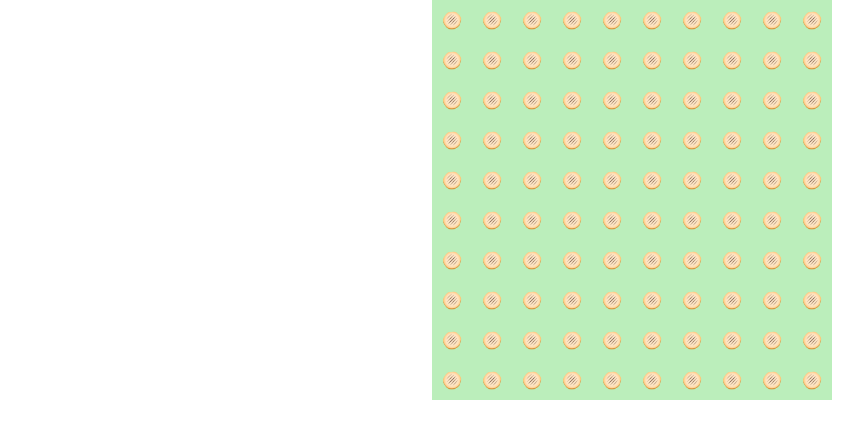
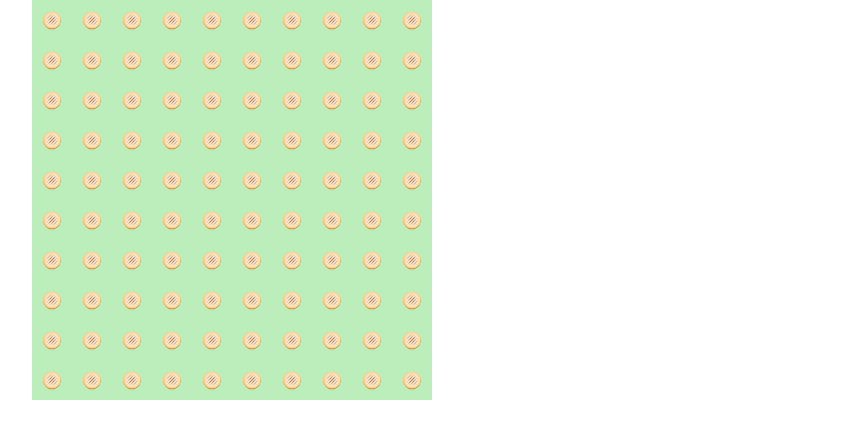
Before and after one commit to Vladyslav-Bekesh/minner, a React (Create React App) app: page / in a window 1280 px wide. Shown: the top 438 px of the page, without its empty margins (8-871 px from the left). Built offline with nearby package versions, Linux system fonts and the light colour scheme.

Commit message:
some fixrs and realese

```diff
--- a/package.json
+++ b/package.json
@@ -1,6 +1,6 @@
 {
   "name": "minner",
-  "version": "0.4.0",
+  "version": "1.0.0",
   "private": true,
   "dependencies": {
     "@testing-library/jest-dom": "^5.17.0",
--- a/src/App.tsx
+++ b/src/App.tsx
@@ -1,4 +1,4 @@
-import React, { useMemo, useState } from "react";
+import React from "react";
 import "./App.css";
 
 const MINE = -1;
@@ -69,7 +69,7 @@ function App() {
   }
 
   return (
-    <div style={{ width: "400px", margin: "0 auto" }}>
+    <div style={{ width: `1200px`, margin: "0 auto" }}>
       {dimension.map((_, y) => {
         return (
           <div key={y} style={{ display: "flex" }}>
```
